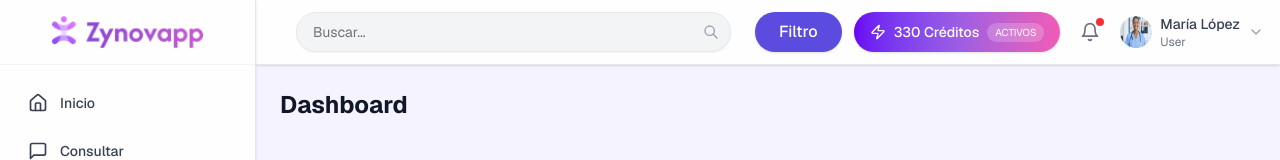
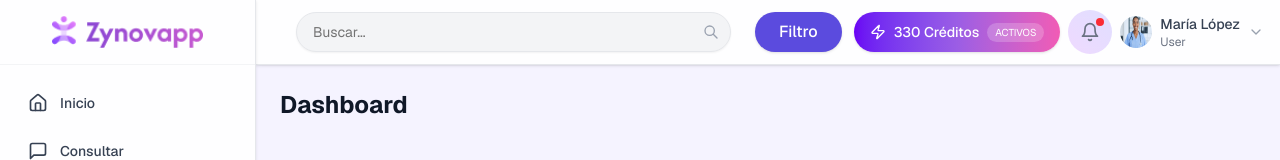
Before and after one commit to ChilyGarcia/zynovapp-frontend, a Next.js app: page /labs in a window 1280 px wide. Shown: the top 160 px of the page. Built offline with nearby package versions, Linux system fonts and the light colour scheme.

Commit message:
fix:background-color-notifications

```diff
--- a/components/notifications-dropdown.tsx
+++ b/components/notifications-dropdown.tsx
@@ -55,9 +55,10 @@ const NotificationsDropdown = () => {
     <div className="relative" ref={dropdownRef}>
       <button
         onClick={() => setIsOpen(!isOpen)}
-        className="p-2 rounded-full hover:bg-gray-100 relative"
+        className="p-2 rounded-full hover:bg-gray-100 relative group"
       >
-        <Bell className="h-5 w-5 text-gray-500" />
+        <div className="absolute -inset-1 bg-gradient-to-tr from-purple-500 to-indigo-500 opacity-20 rounded-full group-hover:opacity-30 transition-opacity"></div>
+        <Bell className="h-5 w-5 text-gray-500 relative z-10" />
         {unreadCount > 0 && (
           <span className="absolute top-1 right-1 h-2 w-2 rounded-full bg-red-500"></span>
         )}
```
